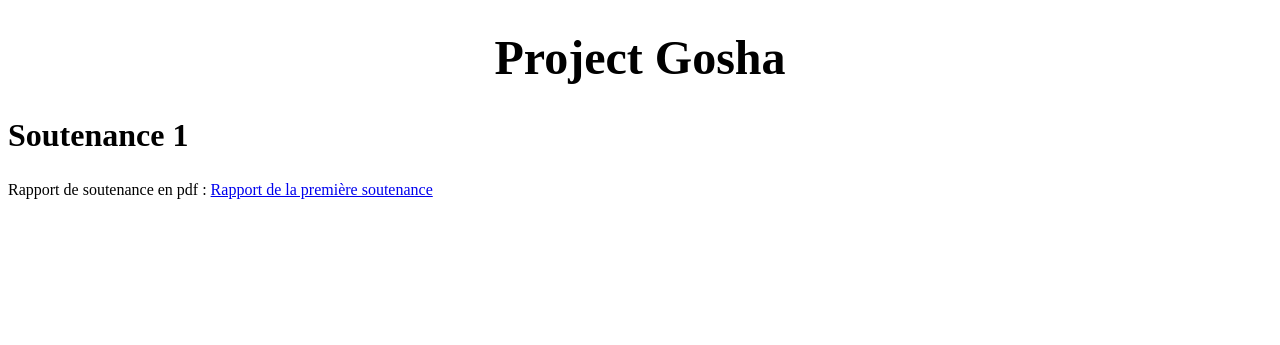
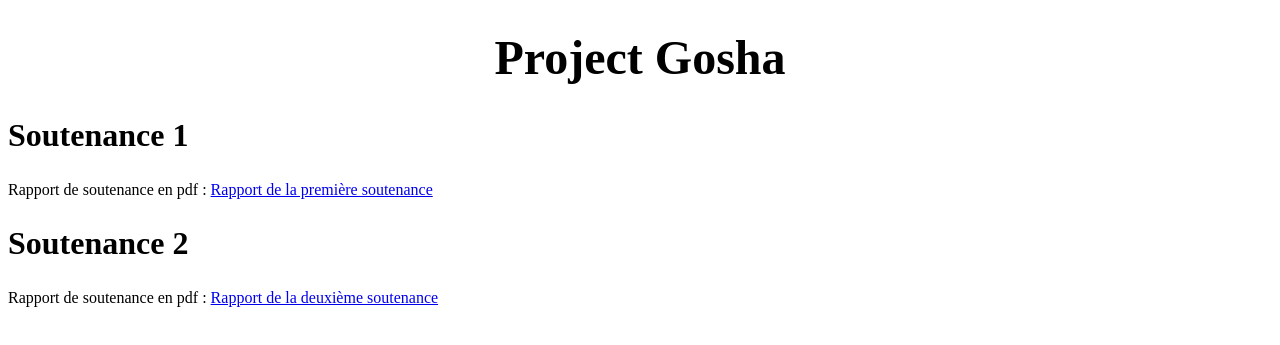
Before and after one commit to Dralexgon/dralexgon.github.io, a plain HTML site: page advencement.html in a window 1280 px wide. Shown: the part 131-476 px from the top of the page. Drawn offline with Linux system fonts and the light colour scheme.

Commit message:
advencelment.html

```diff
--- a/advencement.html
+++ b/advencement.html
@@ -19,7 +19,9 @@
     <h1>Project Gosha</h1>
     <div class="advencement">
       <h2>Soutenance 1</h2>
-      <p>Rapport de soutenance en pdf : <a href="assets/rapport_de_soutenance.pdf">Rapport de la première soutenance</a></p>
+      <p>Rapport de soutenance en pdf : <a href="assets/rapport_de_soutenance_1.pdf">Rapport de la première soutenance</a></p>
+      <h2>Soutenance 2</h2>
+      <p>Rapport de soutenance en pdf : <a href="assets/rapport_de_soutenance_2.pdf">Rapport de la deuxième soutenance</a></p>
     </div>
   </body>
 </html>
```
